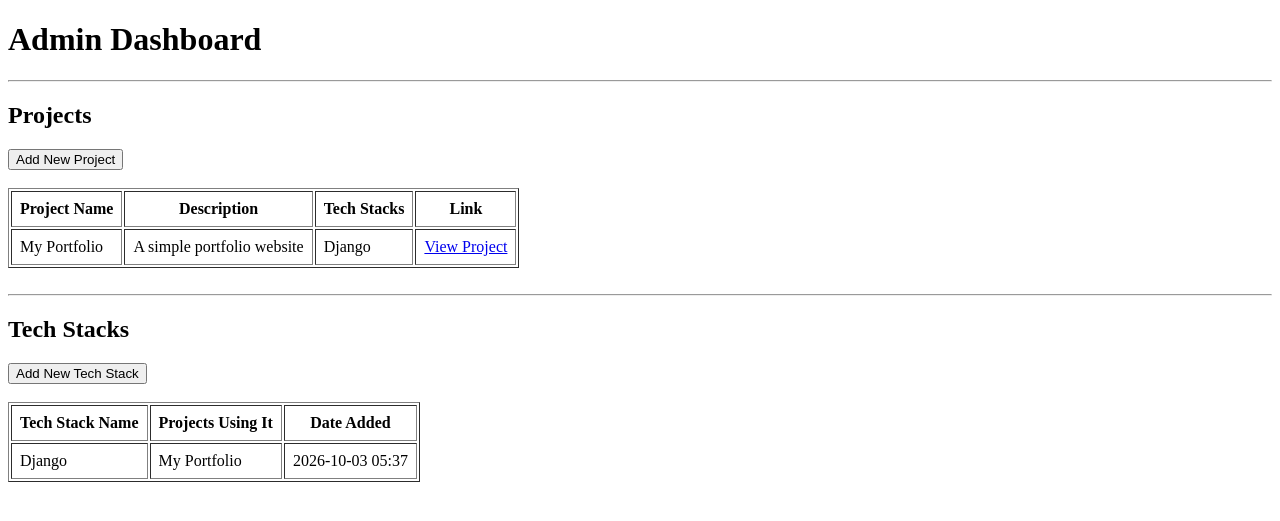
After one commit to Zanjo24/Zanjo24.github.io, a Django app: page /dashboard/ in a window 1280 px wide. The commit adds this page. Shown: the top 521 px of the page. Run offline with Django 5.2, Linux system fonts and the light colour scheme; a user stored in the database is signed in; data comes from the database, SQL or seed files in the repository; tables that the repository leaves empty hold one stand-in row (values such as "Sample post").

Commit message:
Implement admin authentication, dashboard views, and tech stack management

```diff
--- a/core/admin.py
+++ b/core/admin.py
@@ -1,5 +1,8 @@
 from django.contrib import admin
-from .models import PersonalInformation, Project
+from .models import PersonalInformation, TechStack, Project, Testimony, Inquiry
 
 admin.site.register(PersonalInformation)
+admin.site.register(TechStack)
 admin.site.register(Project)
+admin.site.register(Testimony)
+admin.site.register(Inquiry)
--- a/core/models.py
+++ b/core/models.py
@@ -12,10 +12,17 @@ class PersonalInformation(models.Model):
     def __str__(self):
         return f"{self.first_name} {self.last_name}"
 
+class TechStack(models.Model):
+    name = models.CharField(max_length=100, unique=True)
+    created_at = models.DateTimeField(auto_now_add=True)
+
+    def __str__(self):
+        return self.name
+
 class Project(models.Model):
     project_name = models.CharField(max_length=200)
     description = models.TextField()
-    tech_stack = models.CharField(max_length=200)
+    tech_stacks = models.ManyToManyField(TechStack)
     link = models.URLField(blank=True, null=True)
 
     def __str__(self):
--- /dev/null
+++ b/core/templates/core/dashboard.html
@@ -0,0 +1,81 @@
+<!DOCTYPE html>
+<html lang="en">
+<head>
+    <meta charset="UTF-8">
+    <title>Admin Dashboard</title>
+</head>
+<body>
+    <h1>Admin Dashboard</h1>
+    <hr>
+
+    <!-- Projects Section -->
+    <h2>Projects</h2>
+    <a href="{% url 'add_project' %}"><button>Add New Project</button></a>
+    <br><br>
+    <table border="1" cellpadding="8">
+        <thead>
+            <tr>
+                <th>Project Name</th>
+                <th>Description</th>
+                <th>Tech Stacks</th>
+                <th>Link</th>
+            </tr>
+        </thead>
+        <tbody>
+            {% for project in projects %}
+            <tr>
+                <td>{{ project.project_name }}</td>
+                <td>{{ project.description|truncatechars:50 }}</td>
+                <td>
+                    {% for tech in project.tech_stacks.all %}
+                        {{ tech.name }}{% if not forloop.last %}, {% endif %}
+                    {% empty %}
+                        No Tech Stacks assigned
+                    {% endfor %}
+                </td>
+                <td><a href="{{ project.link }}" target="_blank">View Project</a></td>
+            </tr>
+            {% empty %}
+            <tr>
+                <td colspan="4">No projects found.</td>
+            </tr>
+            {% endfor %}
+        </tbody>
+    </table>
+
+    <br><hr>
+
+    <!-- Tech Stacks Section -->
+    <h2>Tech Stacks</h2>
+    <a href="{% url 'add_tech_stack' %}"><button>Add New Tech Stack</button></a>
+    <br><br>
+    <table border="1" cellpadding="8">
+        <thead>
+            <tr>
+                <th>Tech Stack Name</th>
+                <th>Projects Using It</th>
+                <th>Date Added</th>
+            </tr>
+        </thead>
+        <tbody>
+            {% for tech in tech_stacks %}
+            <tr>
+                <td>{{ tech.name }}</td>
+                <td>
+                    {% for proj in tech.project_set.all %}
+                        {{ proj.project_name }}{% if not forloop.last %}, {% endif %}
+                    {% empty %}
+                        None
+                    {% endfor %}
+                </td>
+                <td>{{ tech.created_at|date:"Y-m-d H:i" }}</td>
+            </tr>
+            {% empty %}
+            <tr>
+                <td colspan="3">No tech stacks found.</td>
+            </tr>
+            {% endfor %}
+        </tbody>
+    </table>
+</body>
+</html>
--- a/core/templates/core/testimony_detail.html
+++ b/core/templates/core/testimony_detail.html
@@ -5,9 +5,8 @@
     <title>Testimony Detail</title>
 </head>
 <body>
-    <h1>Testimony from {{ testimony.name }}</h1>
-    <p>{{ testimony.message }}</p>
-    <p><small>Submitted on: {{ testimony.created_at }}</small></p>
+  <h1>Testimony from {{ testimony.full_name }}</h1>
+<p>{{ testimony.content }}</p>
     <br>
     <a href="{% url 'testimony_list' %}">Back to Testimonies</a>
 </body>
--- a/core/templates/core/testimony_list.html
+++ b/core/templates/core/testimony_list.html
@@ -10,7 +10,7 @@
     <ul>
         {% for testimony in testimonies %}
             <li>
-                <a href="{% url 'testimony_detail' testimony.pk %}">{{ testimony.name }}</a> - {{ testimony.created_at }}
+                <a href="{% url 'testimony_detail' testimony.pk %}">{{ testimony.full_name }}</a>
             </li>
         {% empty %}
             <li>No testimonies yet.</li>
--- a/core/views.py
+++ b/core/views.py
@@ -23,20 +23,25 @@ def add_project(request):
         form = ProjectForm(request.POST)
         if form.is_valid():
             form.save()
-            return redirect('index')
+            return redirect('home')
     else:
         form = ProjectForm()
     return render(request, 'core/add_project.html', {'form': form})
 
+from .models import Project, Testimony, Inquiry, PersonalInformation
+
 def contact_view(request):
     if request.method == 'POST':
-        form = InquiryForm(request.POST)
-        if form.is_valid():
-            form.save()
-            return redirect('contact')
-    else:
-        form = InquiryForm()
-    return render(request, 'core/contact.html', {'form': form})
+        Inquiry.objects.create(
+            first_name=request.POST.get('first_name'),
+            last_name=request.POST.get('last_name'),
+            contact_number=request.POST.get('contact_number'),
+            email=request.POST.get('email'),
+            address=request.POST.get('address'),
+            message=request.POST.get('message')
+        )
+        return redirect('contact')
+    return render(request, 'core/contact.html')
 
 def add_testimony(request):
     if request.method == 'POST':
@@ -56,3 +61,48 @@ class TestimonyListView(ListView):
 def testimony_detail(request, pk):
     testimony = get_object_or_404(Testimony, pk=pk)
     return render(request, 'core/testimony_detail.html', {'testimony': testimony})
+
+from django.contrib.auth import authenticate, login
+from django.contrib.auth.decorators import user_passes_test
+from .forms import ProjectForm, InquiryForm, TestimonyForm, TechStackForm
+from .models import Project, TechStack, Testimony, Inquiry, PersonalInformation
+
+def admin_login_view(request):
+    error_message = None
+    if request.method == 'POST':
+        username = request.POST.get('username')
+        password = request.POST.get('password')
+        user = authenticate(request, username=username, password=password)
+
+        if user is not None:
+            if user.is_superuser:
+                login(request, user)
+                return redirect('dashboard')
+            else:
+                error_message = "Access denied. Admin/superuser credentials required."
+        else:
+            error_message = "Invalid username or password."
+
+    return render(request, 'core/admin_login.html', {'error_message': error_message})
+
+
+@user_passes_test(lambda u: u.is_superuser, login_url='admin_login')
+def dashboard_view(request):
+    projects = Project.objects.all()
+    tech_stacks = TechStack.objects.all()
+    return render(request, 'core/dashboard.html', {
+        'projects': projects,
+        'tech_stacks': tech_stacks,
+    })
+
+
+@user_passes_test(lambda u: u.is_superuser, login_url='admin_login')
+def add_tech_stack(request):
+    if request.method == 'POST':
+        form = TechStackForm(request.POST)
+        if form.is_valid():
+            form.save()
+            return redirect('dashboard')
+    else:
+        form = TechStackForm()
+    return render(request, 'core/add_tech_stack.html', {'form': form})
--- a/portfolio_project/urls.py
+++ b/portfolio_project/urls.py
@@ -13,5 +13,8 @@ urlpatterns = [
     path('add-testimony/', views.add_testimony, name='add_testimony'),
     path('testimonies/', views.TestimonyListView.as_view(), name='testimony_list'),
     path('testimony/<int:pk>/', views.testimony_detail, name='testimony_detail'),
-
+    # New admin & dashboard routes:
+    path('login/', views.admin_login_view, name='admin_login'),
+    path('dashboard/', views.dashboard_view, name='dashboard'),
+    path('tech-stack/add/', views.add_tech_stack, name='add_tech_stack'),
 ]
```
Also changed, not shown: core/forms.py (+23 -7 lines), core/templates/core/add_tech_stack.html (added, +17 -0 lines), core/templates/core/admin_login.html (added, +29 -0 lines), core/templates/core/contact.html (+28 -6 lines), core/templates/core/personal_info.html (added, +21 -0 lines), core/migrations/0003_techstack_remove_project_tech_stack_and_more.py (added), db.sqlite3.
